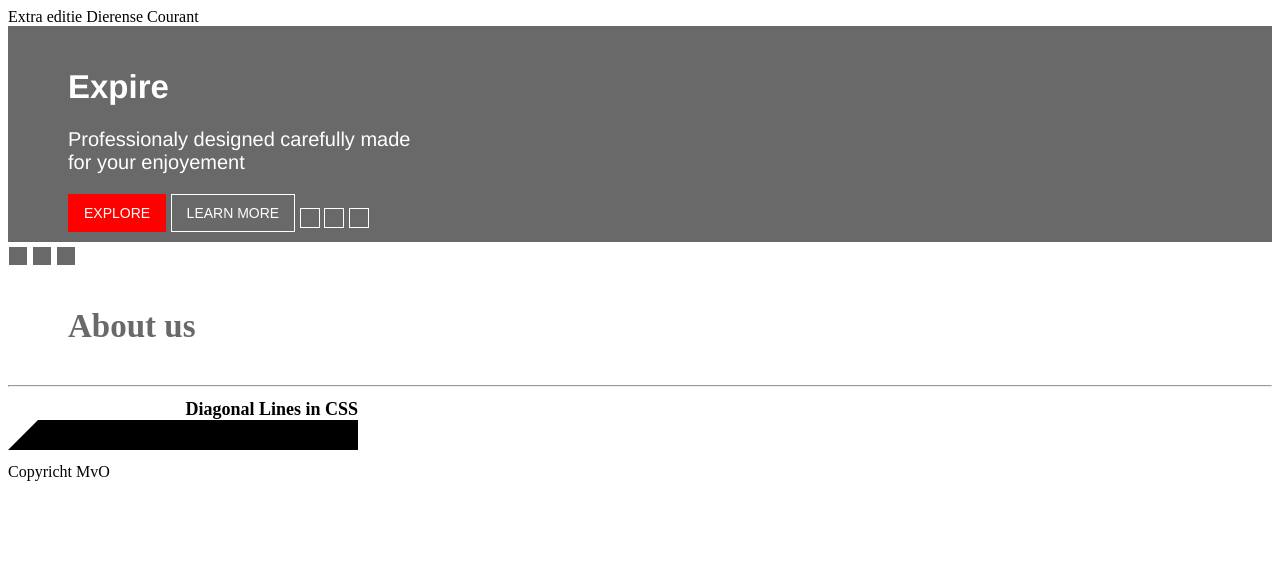
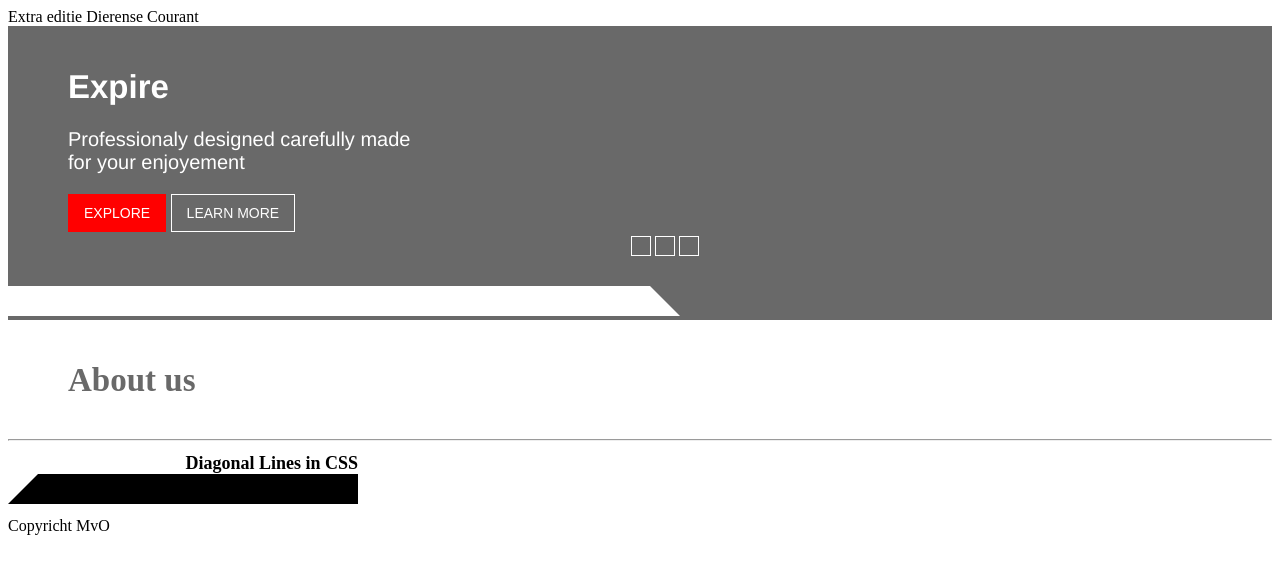
Before and after one commit to michielvanoeffelen/cursus, a plain HTML site: page public_html/index.html in a window 1280 px wide. Drawn offline with Linux system fonts and the light colour scheme.

Commit message:
2decommit

```diff
--- a/public_html/index.html
+++ b/public_html/index.html
@@ -3,13 +3,13 @@
     <head lang="en">
         <meta charset="UTF-8">
         <title>Einde dag 2</title>
+
         <style>
             .jumbo {
                 background: dimgrey;
                 color: white;
                 font-family: raleway, helvetica, sans-serif;
             }
-
             .jumbo2 {
                 background: white;
                 color: dimgrey;
@@ -57,7 +57,14 @@
                 border-bottom:30px solid #000; /*black, bottom, border*/
                 font-size:18px;
                 color:#000; /*black text*/}
+.box3 {
+    padding: 10px 10px 10px 50%;
+    display: inline-block;
 
+    border-right: 30px solid transparent;
+    border-bottom: 30px solid white;
+
+}
 
         </style>
     </head>
@@ -76,18 +83,17 @@
 
                 <button class="btn btn-active">EXPLORE</button>
                 <button class="btn btn-inactive">LEARN MORE</button>
+                <div class=""box2 align="center">
                     <button class="btn_small btn-inactive"></button>
                     <button class="btn_small btn-inactive"></button>
                     <button class="btn_small btn-inactive"></button>
                 </div>
             </div>
-
-<div>
-    <button class="btn_small btn-inactive"></button>
-    <button class="btn_small btn-inactive"></button>
-    <button class="btn_small btn-inactive"></button>
+            <div class="box3">
 
             </div>
+        </div>
+
 
         <div class="jumbo2">
             <div class="box2">
```
Lines whose indentation alone changed are shown as unchanged.
